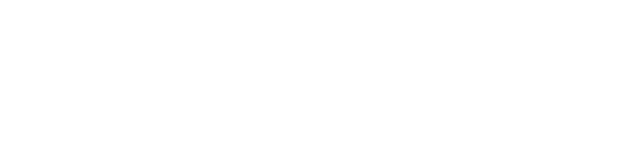
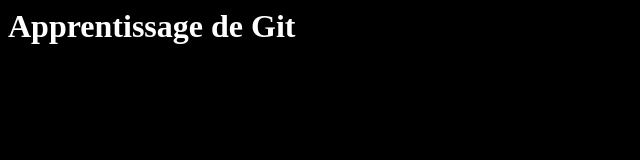
Before and after one commit to Axt62/learn_git, a plain HTML site: page index.html in a window 1280 px wide. Shown: the whole page, without its empty margins (0-640 px from the left). Drawn offline with Linux system fonts and the light colour scheme.

Commit message:
création index.css

```diff
--- /dev/null
+++ b/index.css
@@ -0,0 +1,4 @@
+body {
+background-color: black;
+color: white;
+}
--- a/index.html
+++ b/index.html
@@ -1,9 +1,14 @@
 <doctype>
 <html>
 <head>
-
+	<title>Index Git learn</title>
+ 	<link rel="stylesheet" href="./index.css" />
 </head>
 <body>
+	<main>
+		<h1>Apprentissage de Git</h1>
+	</main>
+
 </body>
 
 </html>
```
